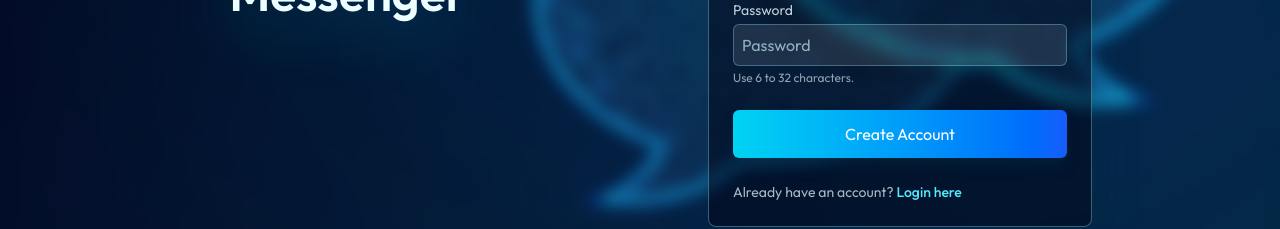
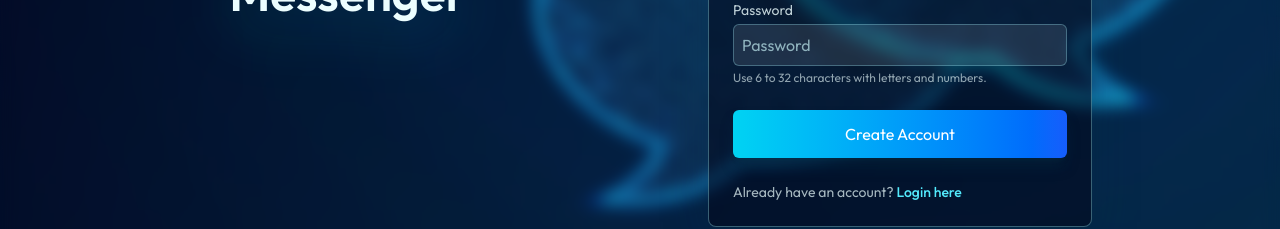
Before and after one commit to rohitsohni/quickchat-full-stack, a React (Vite) app in the folder client/: page /login in a window 1280 px wide. Shown: the part 437-666 px from the top of the page. Built offline with nearby package versions, Linux system fonts and the light colour scheme; no server answers.

Commit message:
Require stronger signup passwords

```diff
--- a/client/src/pages/LoginPage.jsx
+++ b/client/src/pages/LoginPage.jsx
@@ -10,6 +10,7 @@ const LoginPage = () => {
   const [password, setPassword] = useState("")
   const [bio, setBio] = useState("")
   const [isDataSubmitted, setIsDataSubmitted] = useState(false);
+  const passwordPattern = /^(?=.*[A-Za-z])(?=.*\d).{6,32}$/;
 
   const {login} = useContext(AuthContext)
 
@@ -17,6 +18,9 @@ const LoginPage = () => {
     event.preventDefault();
 
     if(currState === 'Sign up' && !isDataSubmitted){
+      if(!passwordPattern.test(password)){
+        return;
+      }
       setIsDataSubmitted(true)
       return;
     }
@@ -62,8 +66,8 @@ const LoginPage = () => {
           <div className='flex flex-col gap-1'>
             <label htmlFor="password" className='text-sm text-cyan-50/80'>Password</label>
             <input onChange={(e)=>setPassword(e.target.value)} value={password}
-             id="password" name="password" autoComplete={currState === "Sign up" ? "new-password" : "current-password"} type="password" minLength={6} maxLength={32} placeholder='Password' required className='p-2 border border-cyan-200/30 bg-white/10 text-white placeholder-cyan-100/65 rounded-md focus:outline-none focus:ring-2 focus:ring-cyan-300'/>
-            <p className='text-xs text-cyan-50/60'>Use 6 to 32 characters.</p>
+             id="password" name="password" autoComplete={currState === "Sign up" ? "new-password" : "current-password"} type="password" minLength={6} maxLength={32} pattern={currState === "Sign up" ? "(?=.*[A-Za-z])(?=.*\\d).{6,32}" : undefined} title="Use 6 to 32 characters with at least one letter and one number." placeholder='Password' required className='p-2 border border-cyan-200/30 bg-white/10 text-white placeholder-cyan-100/65 rounded-md focus:outline-none focus:ring-2 focus:ring-cyan-300'/>
+            <p className='text-xs text-cyan-50/60'>Use 6 to 32 characters with letters and numbers.</p>
           </div>
           </>
         )}
```
